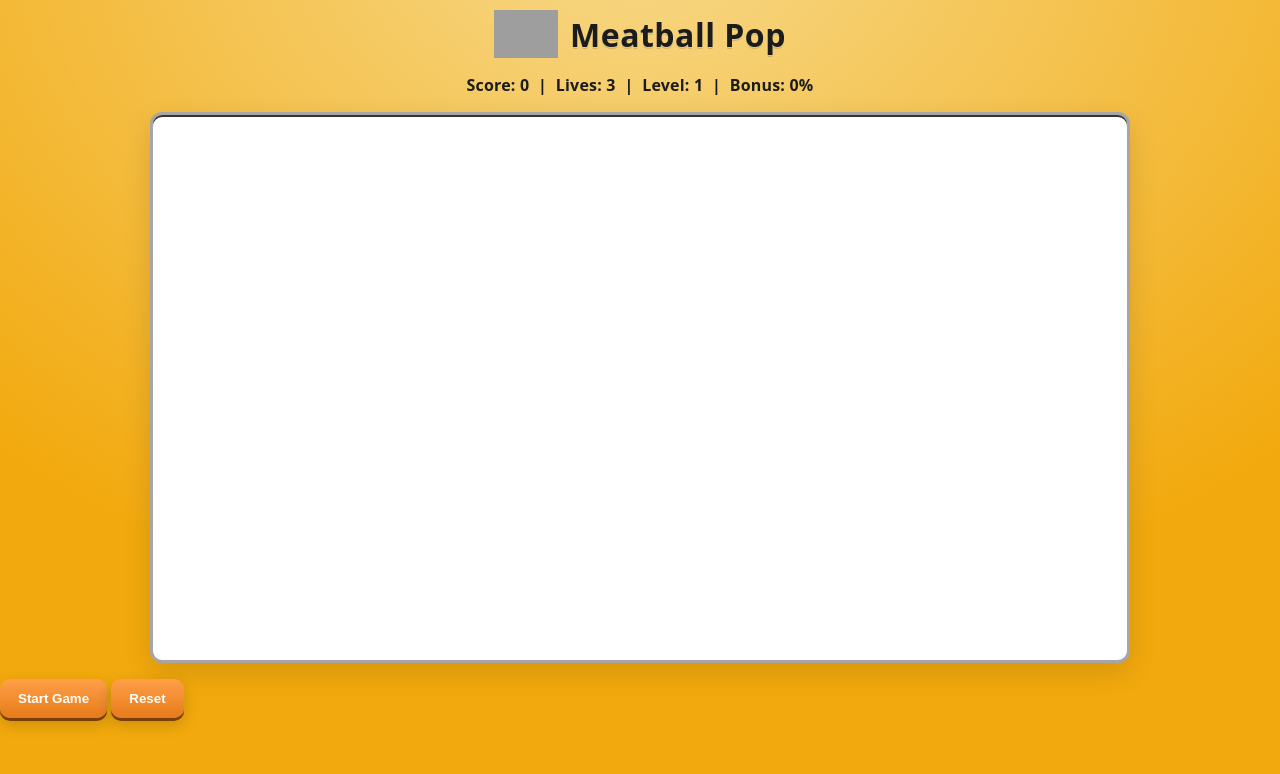
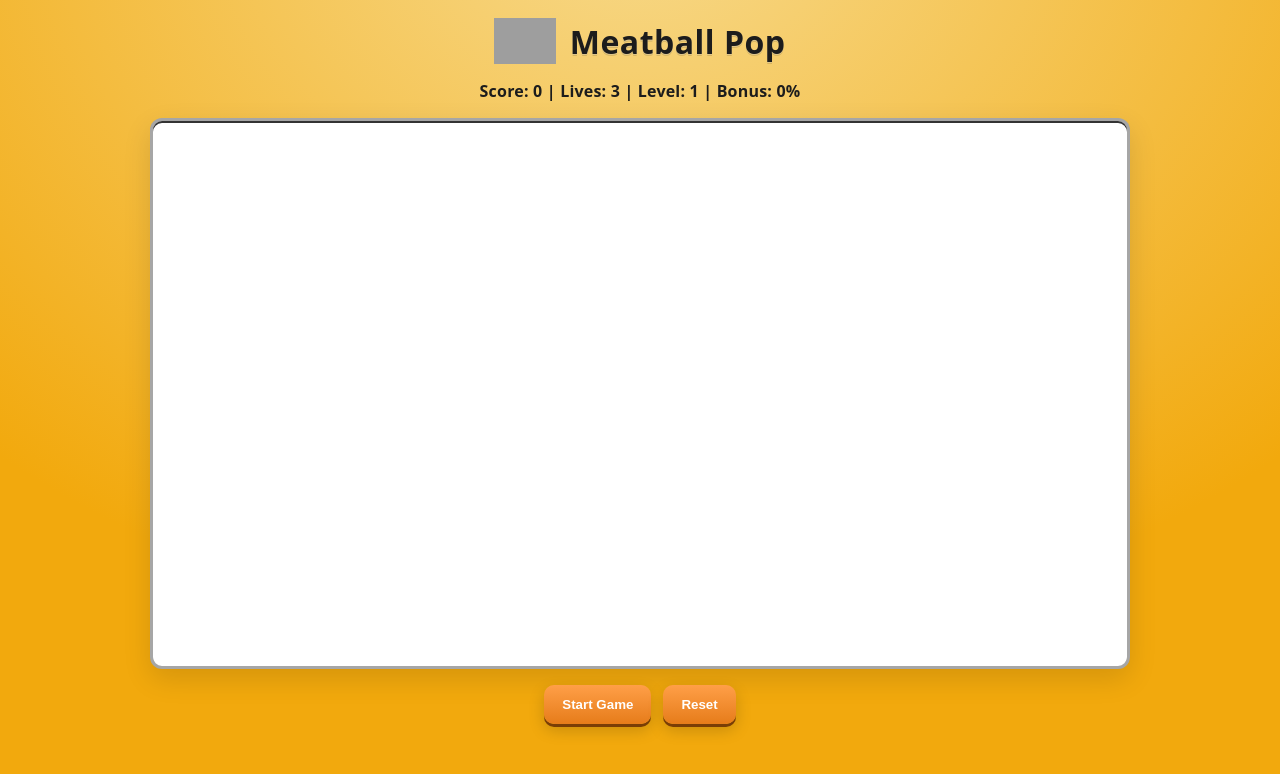
Before and after one commit to bryanfyock/Ball-Joint-Pop-Game, a plain HTML site: page index.html in a window 1280 px wide. Drawn offline with Linux system fonts and the light colour scheme; grey boxes are pictures that could not be loaded.

Commit message:
Update index.html

```diff
--- a/index.html
+++ b/index.html
@@ -2,39 +2,35 @@
 <html lang="en">
 <head>
   <meta charset="UTF-8" />
-  <meta name="viewport" content="width=device-width, initial-scale=1.0"/>
+  <meta name="viewport" content="width=device-width, initial-scale=1.0" />
   <title>Meatball Pop</title>
   <link rel="stylesheet" href="styles.css" />
-  <style>
-    /* small top bar so this works even without styles.css */
-    #topbar {display:flex; align-items:center; gap:12px; justify-content:center; padding:10px;}
-    #logo {height:48px; width:auto; object-fit:contain;}
-  </style>
 </head>
 <body>
-  <!-- Top bar with logo -->
+  <!-- Top Bar with Logo -->
   <div id="topbar">
-    <img id="logo" src="assets/logo.png" alt="The Ball Joint" />
+    <img id="logo" src="assets/logo.png" alt="The Ball Joint Logo" />
     <h1>Meatball Pop</h1>
   </div>
 
-  <!-- HUD -->
+  <!-- Heads-Up Display -->
   <div class="hud">
-    Score: <span id="score">0</span>
-    &nbsp;|&nbsp; Lives: <span id="lives">3</span>
-    &nbsp;|&nbsp; Level: <span id="level">1</span>
-    &nbsp;|&nbsp; Bonus: <span id="bonus">0%</span>
+    Score: <span id="score">0</span> |
+    Lives: <span id="lives">3</span> |
+    Level: <span id="level">1</span> |
+    Bonus: <span id="bonus">0%</span>
   </div>
 
-  <!-- Game -->
-  <canvas id="gameCanvas" width="800" height="450"></canvas>
+  <!-- Game Canvas -->
+  <canvas id="gameCanvas"></canvas>
 
   <!-- Controls -->
-  <div>
+  <div id="controls">
     <button id="startButton">Start Game</button>
     <button id="resetButton">Reset</button>
   </div>
 
+  <!-- Game Logic -->
   <script src="game.js"></script>
 </body>
 </html>
```
